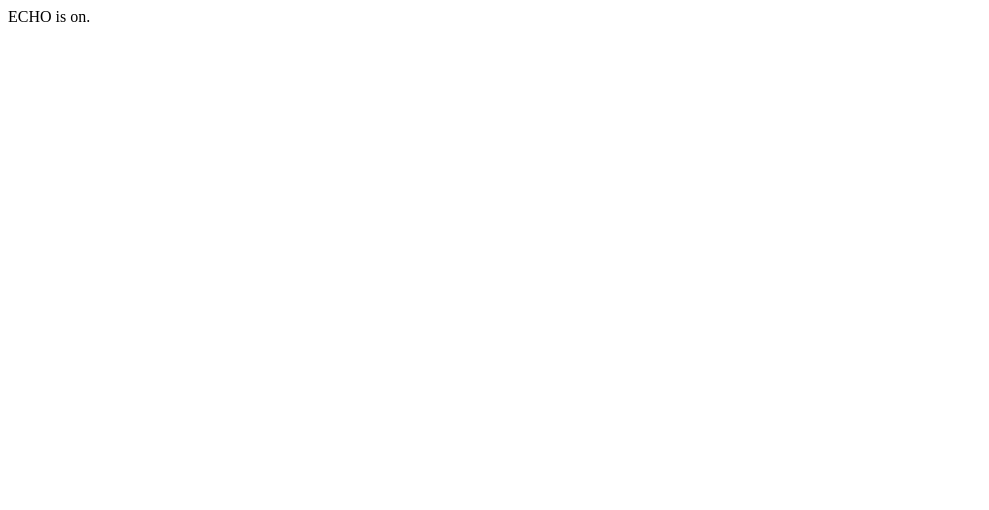
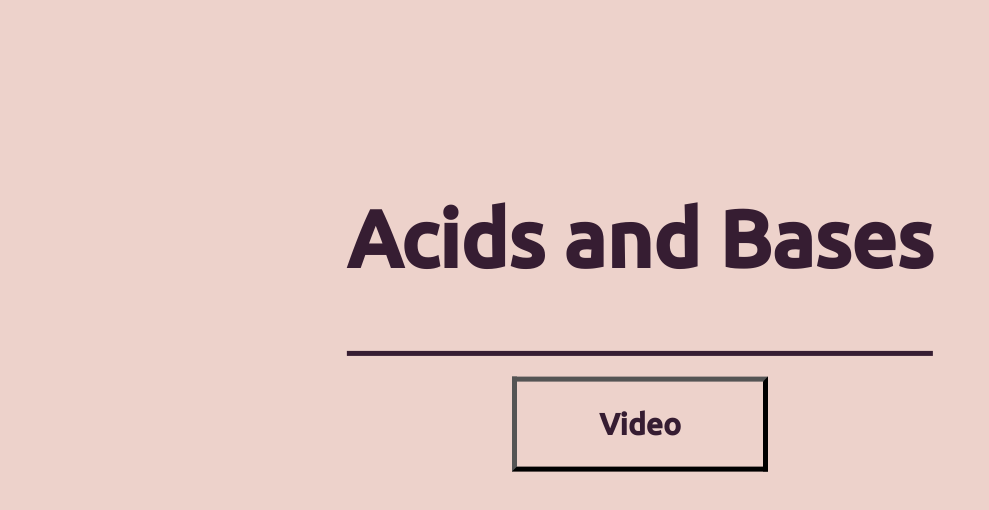
Before and after one commit to ls3205/Acid-Base-Webiste--Leon-Schaumann, a plain HTML site: page index.html in a window 1280 px wide. Shown: the whole page, without its empty margins (0-989 px from the left). Drawn offline with Linux system fonts and the light colour scheme.

Commit message:
Worked on landing page

```diff
--- a/index.html
+++ b/index.html
@@ -1 +1,20 @@
-ECHO is on.
+<!DOCTYPE html>
+<html lang="en">
+<head>
+    <meta charset="UTF-8">
+    <meta http-equiv="X-UA-Compatible" content="IE=edge">
+    <meta name="viewport" content="width=device-width, initial-scale=1.0">
+    <link rel="stylesheet" href="./src/stylesheets/style.css">
+    <title>Acid Base Website</title>
+</head>
+<body>
+    <div id="title" class="title">
+        <h1>Acids and Bases</h1>
+    </div>
+    <div id="video" class="video">
+        <button>
+            <h2>Video</h2>
+        </button>
+    </div>
+</body>
+</html>
--- a/src/stylesheets/style.css
+++ b/src/stylesheets/style.css
@@ -1 +1,65 @@
-ECHO is on.
+@import url('https://fonts.googleapis.com/css2?family=Ubuntu:wght@300;400;500&display=swap');
+
+body {
+    font-family: 'Ubuntu', sans-serif;
+    font-size: 16px;
+    line-height: 1.5;
+    margin: 0px;
+    padding: 0px;
+    background-color: #edd2cb;
+    color: #361d32;
+
+    animation: fadeInAnimation ease 3s;
+    animation-iteration-count: 1;
+    animation-fill-mode: forwards;
+
+    -webkit-font-smoothing: antialiased;
+    -moz-osx-font-smoothing: grayscale;
+}
+
+@keyframes fadeInAnimation {
+    0% {
+        opacity: 0;
+    }
+    100% {
+        opacity: 1;
+    }
+}
+
+.title {
+    display: flex;
+    position: absolute;
+    font-size: 2.5em;
+    font-weight: bold;
+    margin: 0px;
+    padding: 0px;
+    color: #361d32;
+    left: 50%;
+    top: 30%;
+    transform: translate(-50%, -50%);
+    border-bottom: 5px solid #361d32;
+}
+
+.video button {
+    background-color: #edd2cb;
+    position: absolute;
+    margin: 0px;
+    padding: 0px;
+    top: 53%;
+    left: 50%;
+    transform: translate(-50%, -50%);
+    width: 20%;
+
+    font-family: 'Ubuntu', sans-serif;
+    font-size: 20px;
+    font-weight: 300;
+    color: #361d32;
+
+    border-width: 5px;
+    transition-duration: 0.25s;
+}
+
+.video button:hover {
+    background-color: #361d32;
+    color: #edd2cb;
+}
```
